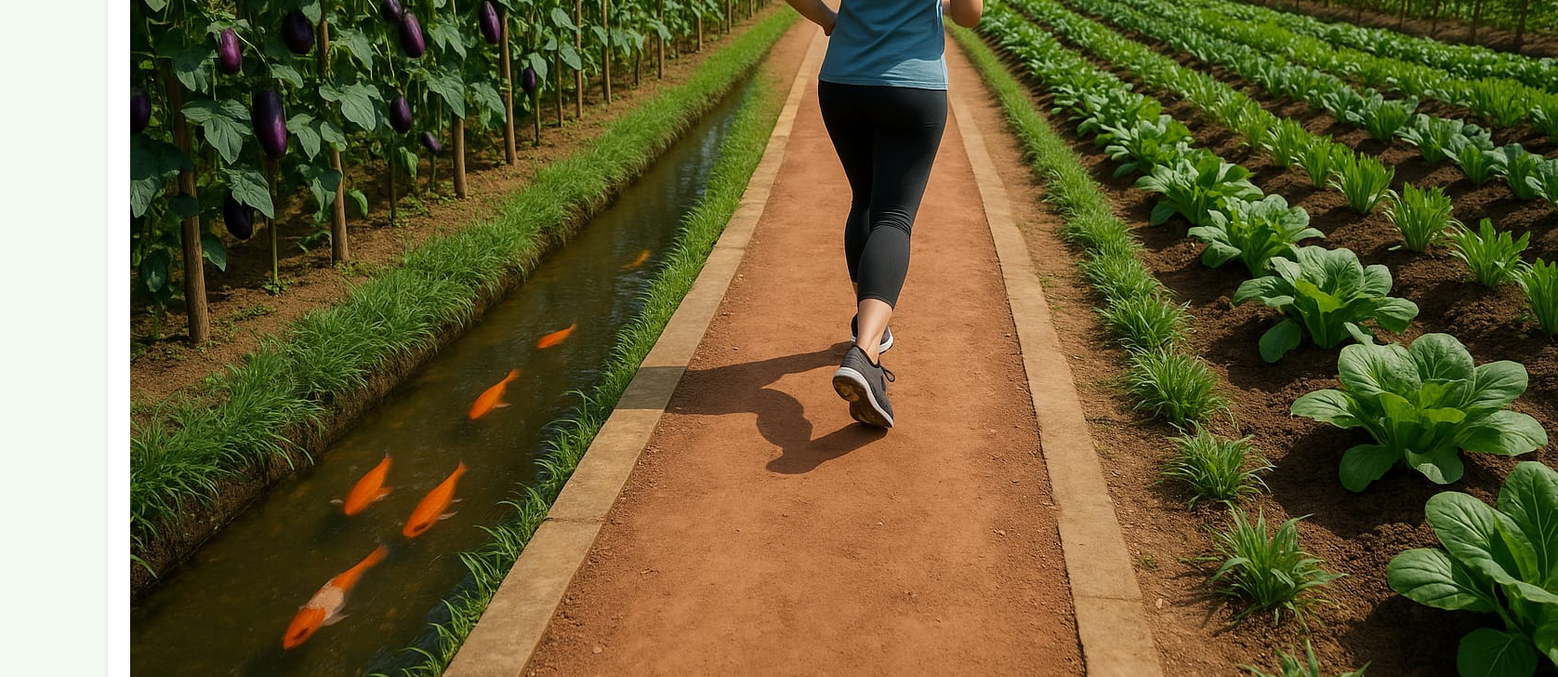
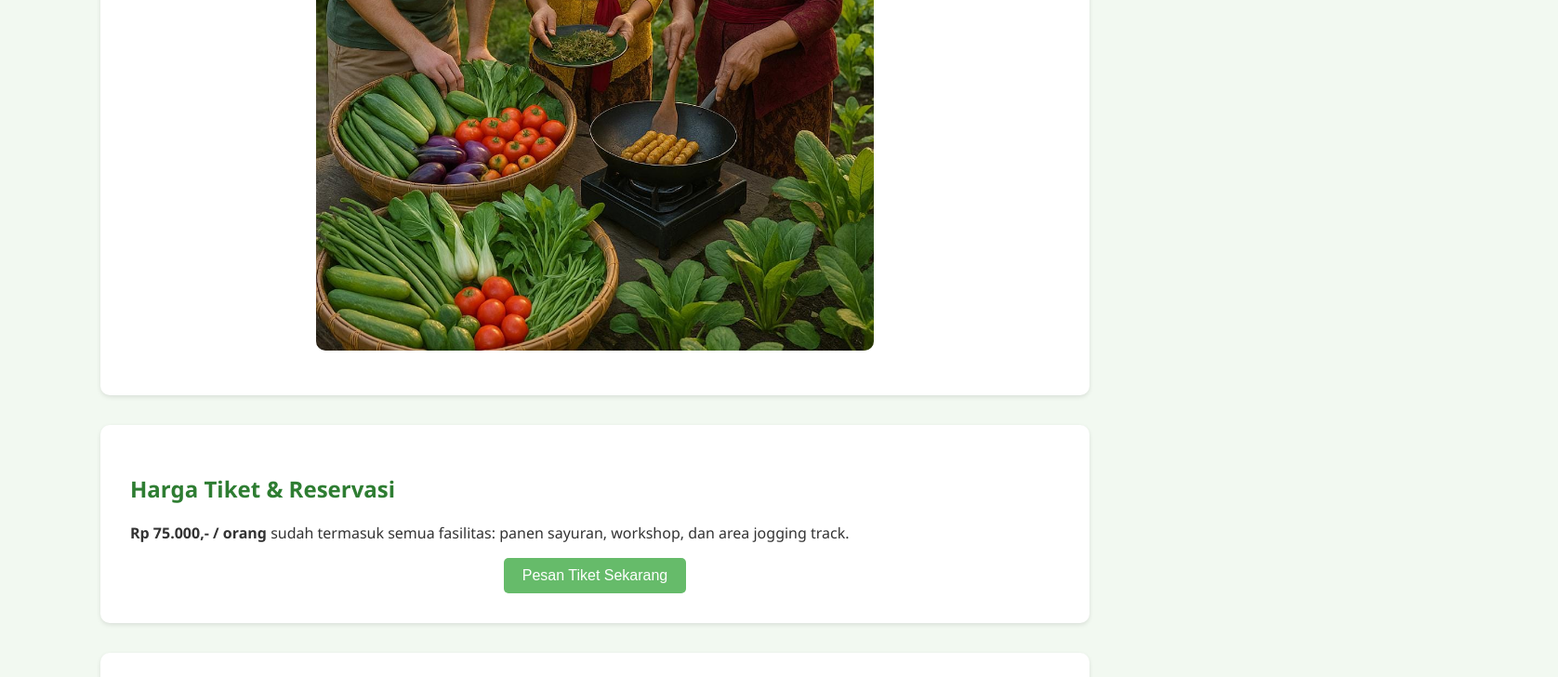
Before and after one commit to ryuken25/websitecoba, a plain HTML site: page index.html in a window 1280 px wide. Shown: the part 2072-2800 px from the top of the page at 93% size, 1676 px wide, since content can reach past the window. Drawn offline with Linux system fonts and the light colour scheme.

Commit message:
Update index.html

```diff
--- a/index.html
+++ b/index.html
@@ -2,26 +2,95 @@
 <html lang="id">
 <head>
   <meta charset="UTF-8" />
-  <meta name="viewport" content="width=device-width, initial-scale=1.0" />
+  <meta name="viewport" content="width=device-width, initial-scale=1" />
   <title>Desa Wisata Pertanian Terpadu</title>
   <style>
-    body { font-family: 'Segoe UI', sans-serif; margin: 0; padding: 0; background: #f2f9f1; color: #333; scroll-behavior: smooth; }
-    header { background: #4caf50; color: white; padding: 2rem; text-align: center; }
-    nav { background: #388e3c; padding: 1rem; text-align: center; position: sticky; top: 0; z-index: 1000; }
-    nav a { color: white; margin: 0 15px; text-decoration: none; font-weight: bold; transition: color 0.3s ease; }
-    nav a:hover { color: #c8e6c9; }
-    section { padding: 2rem; max-width: 1000px; margin: auto; animation: fadeInUp 1s ease; }
-    h2 { color: #2e7d32; }
-    .gallery img { width: 100%; max-width: 300px; margin: 10px; border-radius: 10px; transition: transform 0.3s ease; }
-    .gallery img:hover { transform: scale(1.05); }
-    .card { background: white; padding: 1.5rem; border-radius: 10px; margin-bottom: 2rem; box-shadow: 0 2px 5px rgba(0,0,0,0.1); }
-    footer { background: #2e7d32; color: white; text-align: center; padding: 1rem; }
-    button { background: #66bb6a; color: white; padding: 10px 20px; border: none; border-radius: 5px; font-size: 1rem; cursor: pointer; transition: background 0.3s ease; }
-    button:hover { background: #4caf50; }
-
-    @keyframes fadeInUp {
-      from { opacity: 0; transform: translateY(20px); }
-      to { opacity: 1; transform: translateY(0); }
+    body {
+      font-family: 'Segoe UI', sans-serif;
+      margin: 0;
+      padding: 0;
+      background: #f2f9f1;
+      color: #333;
+      scroll-behavior: smooth;
+    }
+    header {
+      background: #4caf50;
+      color: white;
+      padding: 2rem;
+      text-align: center;
+    }
+    nav {
+      background: #388e3c;
+      padding: 1rem;
+      text-align: center;
+      position: sticky;
+      top: 0;
+      z-index: 1000;
+    }
+    nav a {
+      color: white;
+      margin: 0 15px;
+      text-decoration: none;
+      font-weight: bold;
+      transition: color 0.3s ease;
+    }
+    nav a:hover {
+      color: #c8e6c9;
+    }
+    section {
+      padding: 2rem;
+      max-width: 1000px;
+      margin: auto;
+      opacity: 0;
+      transform: translateY(30px);
+      transition: opacity 0.8s ease, transform 0.8s ease;
+      border-radius: 10px;
+      background: white;
+      box-shadow: 0 2px 5px rgba(0,0,0,0.1);
+      margin-bottom: 2rem;
+    }
+    section.visible {
+      opacity: 1;
+      transform: translateY(0);
+    }
+    h2 {
+      color: #2e7d32;
+    }
+    .gallery-wrapper {
+      display: flex;
+      justify-content: center;
+    }
+    .gallery {
+      width: 100%;
+      max-width: 600px;
+      border-radius: 10px;
+      margin: 1rem 0;
+      transition: transform 0.3s ease;
+      cursor: pointer;
+    }
+    .gallery:hover {
+      transform: scale(1.05);
+    }
+    button {
+      background: #66bb6a;
+      color: white;
+      padding: 10px 20px;
+      border: none;
+      border-radius: 5px;
+      font-size: 1rem;
+      cursor: pointer;
+      transition: background 0.3s ease;
+      display: block;
+      margin: 1rem auto 0;
+    }
+    button:hover {
+      background: #4caf50;
+    }
+    footer {
+      background: #2e7d32;
+      color: white;
+      text-align: center;
+      padding: 1rem;
     }
   </style>
 </head>
@@ -38,38 +107,71 @@
     <a href="#kontak">Kontak</a>
   </nav>
 
-  <section id="track" class="card">
+  <section id="track">
     <h2>Jogging Track Hijau & Sejuk</h2>
     <p>Awali perjalanan menyusuri track alami yang dipenuhi tanaman hortikultura seperti terong, timun, tomat, kacang panjang, pakcoi, sawi, bayam, dan kangkung. Di sela-sela track, terdapat kolam ikan yang digunakan untuk pengairan tanaman secara alami dan menyuburkan tanah melalui sistem aquaponik.</p>
-    <img src="gambar3.jpg" alt="Jogging Track" class="gallery">
+    <div class="gallery-wrapper">
+      <img src="gambar1.jpg" alt="Jogging Track" class="gallery" />
+    </div>
   </section>
 
-  <section id="panen" class="card">
+  <section id="panen">
     <h2>Zona Panen Mandiri</h2>
     <p>Pengunjung dapat memanen langsung hasil pertanian tanpa biaya tambahan. Semua sayuran segar bisa dibawa pulang, sudah termasuk dalam harga tiket masuk!</p>
-    <img src="gambar1.jpg" alt="Kegiatan Panen" class="gallery">
+    <div class="gallery-wrapper">
+      <img src="gambar2.jpg" alt="Zona Panen" class="gallery" />
+    </div>
   </section>
 
-  <section id="edukasi" class="card">
+  <section id="edukasi">
     <h2>Zona Edukasi & Pengelolaan</h2>
     <p>Dipandu oleh ibu-ibu PKK, Anda akan belajar mengolah hasil panen menjadi produk seperti acar, jus, atau camilan sehat. Dapatkan ilmu tentang ketahanan pangan langsung dari sumbernya!</p>
-    <img src="gambar2.jpg" alt="Zona Edukasi" class="gallery">
+    <div class="gallery-wrapper">
+      <img src="gambar3.jpg" alt="Zona Edukasi" class="gallery" />
+    </div>
   </section>
 
-  <section id="tiket" class="card">
+  <section id="tiket">
     <h2>Harga Tiket & Reservasi</h2>
     <p><strong>Rp 75.000,- / orang</strong> sudah termasuk semua fasilitas: panen sayuran, workshop, dan area jogging track.</p>
     <button onclick="alert('Pemesanan Tiket belum tersedia secara online')">Pesan Tiket Sekarang</button>
   </section>
 
-  <section id="kontak" class="card">
+  <section id="kontak">
     <h2>Lokasi & Kontak</h2>
-    <p>📍 Desa Wisata Pertanian Alam Asri – Kabupaten Beresi </p>
+    <p>📍 Desa Wisata Pertanian Alam Asri – Kabupaten Beresi</p>
     <p>📞 088 211 332 - 📧 info@desawisataterpadu.id</p>
   </section>
 
   <footer>
     &copy; 2025 Desa Wisata Pertanian Terpadu | Instagram: @wisatapertanian_terpadu
   </footer>
+
+  <script>
+    // Animasi fade in saat scroll ke section
+    function revealSections() {
+      const sections = document.querySelectorAll('section');
+      const windowHeight = window.innerHeight;
+      sections.forEach(section => {
+        const rect = section.getBoundingClientRect();
+        if (rect.top < windowHeight - 100) {
+          section.classList.add('visible');
+        }
+      });
+    }
+    window.addEventListener('scroll', revealSections);
+    window.addEventListener('load', revealSections);
+
+    // Tambah interaksi klik pada gambar (contoh: zoom)
+    document.querySelectorAll('.gallery').forEach(img => {
+      img.addEventListener('click', () => {
+        if (img.style.transform === 'scale(1.2)') {
+          img.style.transform = 'scale(1)';
+        } else {
+          img.style.transform = 'scale(1.2)';
+        }
+      });
+    });
+  </script>
 </body>
 </html>
```
